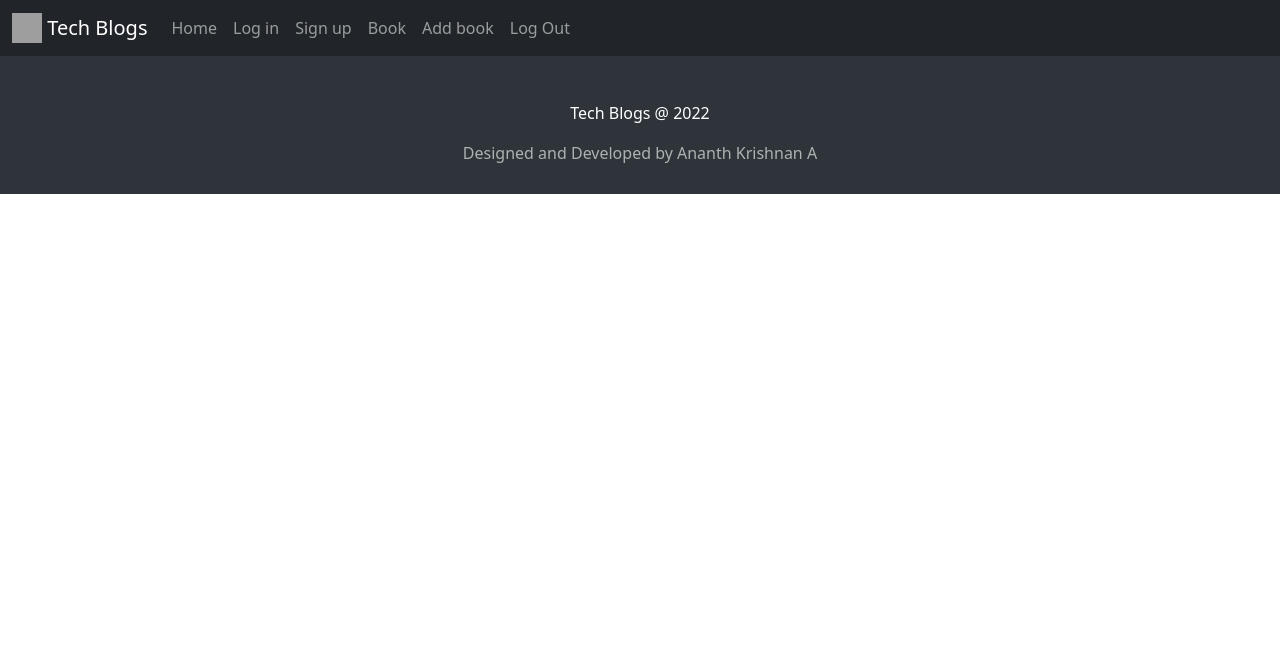
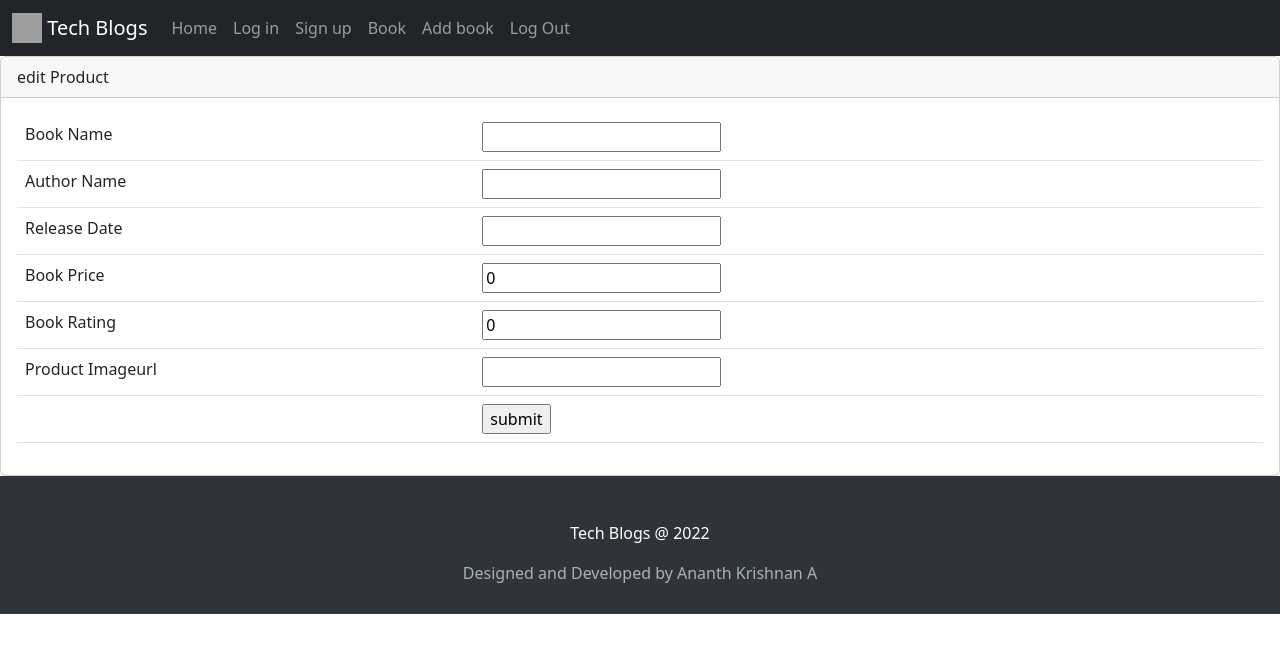
Before and after one commit to ananthanil/ictk_assignment_Library_App, an Angular app in the folder Frontend/: page /update in a window 1280 px wide. Before the commit this address led to /. Shown: the top 652 px of the page. Built offline with nearby package versions, Linux system fonts and the light colour scheme; no server answers; grey boxes are pictures that could not be loaded.

Commit message:
added update functionalities

```diff
--- a/Frontend/src/app/app-routing.module.ts
+++ b/Frontend/src/app/app-routing.module.ts
@@ -5,13 +5,15 @@ import { BookComponent } from './book/book.component';
 import { HomePageComponent } from './home-page/home-page.component';
 import { LoginComponent } from './login/login.component';
 import { SignupComponent } from './signup/signup.component';
+import { UpdateComponent } from './update/update.component';
 
 const routes: Routes = [
   {path:'',component:HomePageComponent},
   {path:'login',component:LoginComponent},
   {path:'signup',component:SignupComponent},
   {path:'book',component:BookComponent},
-  {path:'add-book',component:AddBookComponent}
+  {path:'add-book',component:AddBookComponent},
+  {path:'update',component:UpdateComponent}
 ];
 
 @NgModule({
--- a/Frontend/src/app/app.module.ts
+++ b/Frontend/src/app/app.module.ts
@@ -11,6 +11,7 @@ import { LoginComponent } from './login/login.component';
 import { BookComponent } from './book/book.component';
 import { AddBookComponent } from './add-book/add-book.component';
 import { HttpClientModule } from '@angular/common/http';
+import { UpdateComponent } from './update/update.component';
 @NgModule({
   declarations: [
     AppComponent,
@@ -20,7 +21,8 @@ import { HttpClientModule } from '@angular/common/http';
     SignupComponent,
     LoginComponent,
     BookComponent,
-    AddBookComponent
+    AddBookComponent,
+    UpdateComponent
   ],
   imports: [
     BrowserModule,
--- a/Frontend/src/app/book/book.component.html
+++ b/Frontend/src/app/book/book.component.html
@@ -32,7 +32,7 @@
                     <td>{{ books.bookPrice}}</td>
                     <td>{{ books.bookRate}}</td>
                     <td>
-                        <button class="btn btn-warning" style="cursor:pointer" >Update</button>
+                        <button class="btn btn-warning" style="cursor:pointer" (click)="editbook(books)">Update</button>
                         <button class="btn btn-danger" style="cursor:pointer" (click)="deleteRemove(books)" style="margin-left: 5px;">Delete</button>
                     </td>
                 </tr>
--- a/Frontend/src/app/book/book.component.ts
+++ b/Frontend/src/app/book/book.component.ts
@@ -1,5 +1,6 @@
 import { Component, OnInit } from '@angular/core';
 import { BookssService } from '../bookss.service';
+import { Router } from '@angular/router';
 
 @Component({
   selector: 'app-book',
@@ -22,7 +23,7 @@ export class BookComponent implements OnInit {
 
   showImage: boolean = false;
 
-  constructor(private bookService : BookssService) { }
+  constructor(private bookService : BookssService,private router : Router) { }
   toggleImage(): void{
     this.showImage = !this.showImage;
   }
@@ -33,6 +34,10 @@ export class BookComponent implements OnInit {
       this.Book = this.Book?.filter(p => p!== book);
     })
     }
+    editbook(book:any){
+      localStorage.setItem("editBookId",book._id.toString());
+      this.router.navigate(['update']);
+    }
 
   ngOnInit(): void {
     this.bookService.getbooks().subscribe((data:any)=>{
--- a/Frontend/src/app/bookss.service.ts
+++ b/Frontend/src/app/bookss.service.ts
@@ -10,6 +10,10 @@ export class BookssService {
   constructor(private http:HttpClient) { }
   getbooks(){
     return this.http.get("http://localhost:3006/books");
+  }
+
+  getbook(id:any){
+    return this.http.get("http://localhost:3006/"+id)
   }
 
   newBook(item: BookModel)
@@ -30,4 +34,9 @@ export class BookssService {
       console.log(data);
     });
   }
+  editBook(book:any){
+    console.log('client Update')
+    return this.http.put("http://localhost:3006/update",book)
+    .subscribe(data => {console.log(data)})
+  }
 }
--- /dev/null
+++ b/Frontend/src/app/update/update.component.html
@@ -0,0 +1,42 @@
+<div class="card">
+    <form (ngSubmit)="editbook()">
+        <div class="card-header">
+            edit Product
+        </div>
+        <div class="card-body">
+            <div class="table-responsive">
+                <table class="table">
+                    <tbody>
+                        <tr>
+                            <td><label>Book Name</label></td>
+                            <td><input type="text" name="p_name" [(ngModel)]="bookItem.bookName"></td>
+                        </tr>
+                        <tr>
+                            <td><label>Author Name</label></td>
+                            <td><input type="text" name="p_code" [(ngModel)]="bookItem.bookAuthorname"></td>
+                        <tr>
+                            <td><label>Release Date</label></td>
+                            <td><input type="text" name="p_date" [(ngModel)]="bookItem.bookReleasedate"></td>
+                        </tr>
+                        <tr>
+                            <td><label>Book Price</label></td>
+                            <td><input type="text" name="p_price" [(ngModel)]="bookItem.bookPrice"></td>
+                        </tr>
+                        <tr>
+                            <td><label>Book Rating</label></td>
+                            <td><input type="text" name="p_rating" [(ngModel)]="bookItem.bookRate"></td>
+                        </tr>
+                        <tr>
+                            <td><label>Product Imageurl</label></td>
+                            <td><input type="text" name="p_image" [(ngModel)]="bookItem.bookImageurl"></td>
+                        </tr>
+                        <tr>
+                            <td></td>
+                            <td><input type="submit" value="submit"></td>
+                        </tr>
+                    </tbody>
+                </table>
+            </div>
+        </div>
+    </form>
+</div>
--- /dev/null
+++ b/Frontend/src/app/update/update.component.ts
@@ -0,0 +1,29 @@
+import { Component, OnInit } from '@angular/core';
+import { Router } from '@angular/router';
+import { BookModel } from '../book/book.model';
+import { BookssService } from '../bookss.service';
+
+@Component({
+  selector: 'app-update',
+  templateUrl: './update.component.html',
+  styleUrls: ['./update.component.css']
+})
+export class UpdateComponent implements OnInit {
+
+  bookItem = new BookModel('','','',0,0,'');
+
+  constructor(private router : Router,private bookservice:BookssService) { }
+
+  ngOnInit(): void {
+    let bookId = localStorage.getItem("editBookId");
+    this.bookservice.getbook(bookId).subscribe((data)=>{
+      this.bookItem = JSON.parse(JSON.stringify(data));
+    })
+  }
+  editbook(){
+    this.bookservice.editBook(this.bookItem);
+    localStorage.removeItem('editBookId')
+    alert("Success");
+    this.router.navigate(['book']);
+  }
+}
```
Also changed, not shown: Frontend/src/app/update/update.component.css (added), 2 other files (tests, documents, lock files or other folders).
